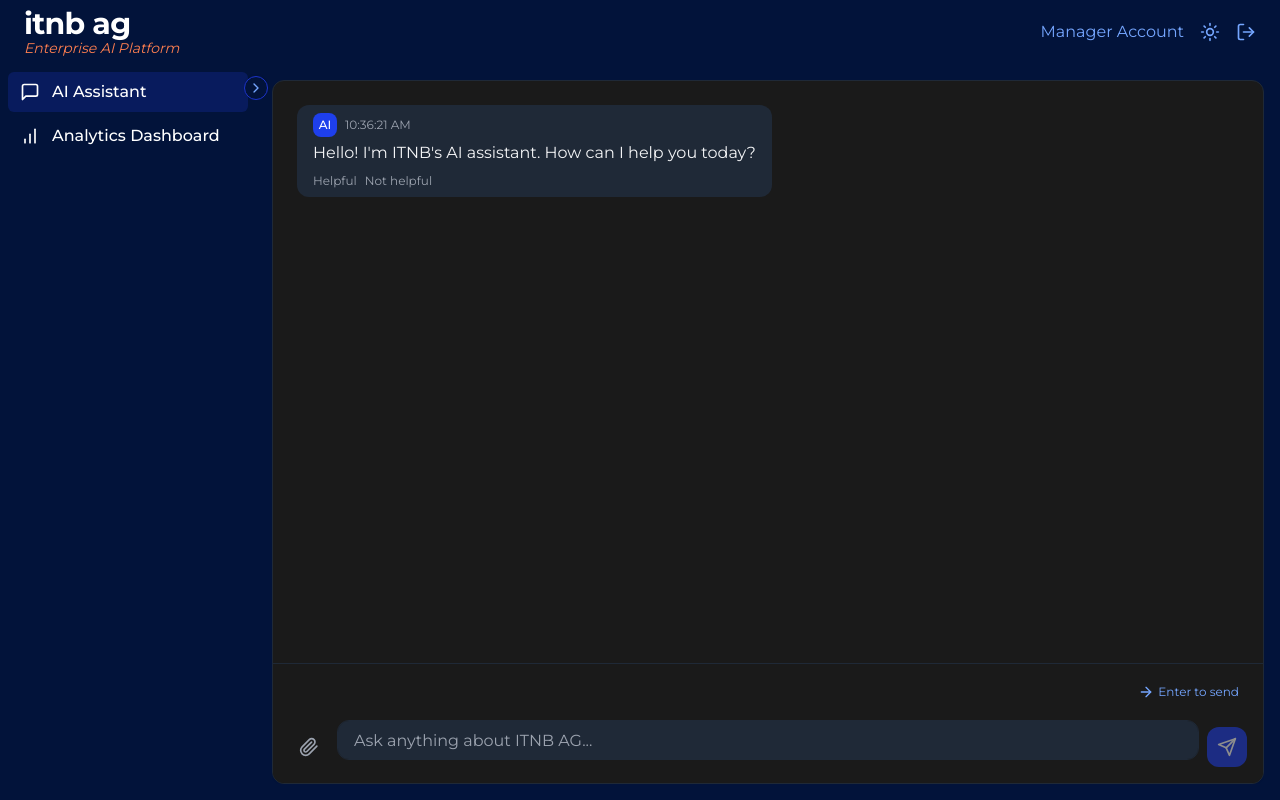
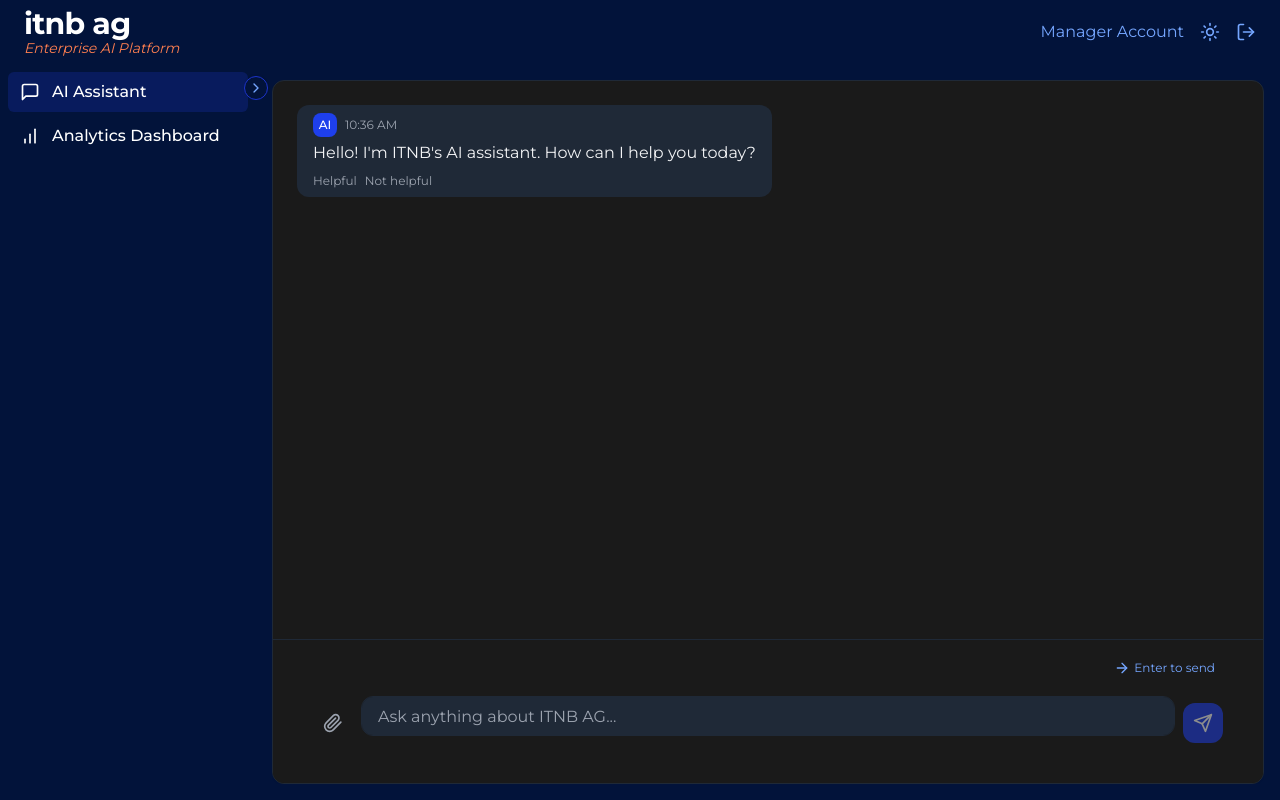
Before and after one commit to SebasFre/itnb_concierge_UI, a Next.js app: page / in a window 1280 px wide. Built offline with nearby package versions, Linux system fonts and the light colour scheme; sample sign-in values are in the browser's storage.

Commit message:
I chnaged a few bugs with the UI such as time stamp of messages, loading of response and chat format.

```diff
--- a/components/chat/chat-interface.tsx
+++ b/components/chat/chat-interface.tsx
@@ -18,12 +18,33 @@
   confidence?: number
 }
 
+// Loading indicator component
+const LoadingIndicator = () => (
+  <div className="flex justify-start">
+    <div className="max-w-[80%] rounded-xl px-4 py-2 bg-gray-100 dark:bg-gray-800">
+      <div className="flex items-center gap-2">
+        <div className="flex h-6 w-6 items-center justify-center rounded-lg bg-[#1e3fec]">
+          <span className="text-xs font-medium text-white">AI</span>
+        </div>
+        <span className="text-xs text-gray-500 dark:text-gray-400">
+          {new Date().toLocaleTimeString([], { hour: '2-digit', minute: '2-digit' })}
+        </span>
+      </div>
+      <div className="mt-2 flex items-center gap-2">
+        <div className="h-2 w-2 rounded-full bg-[#1e3fec] animate-bounce [animation-delay:-0.3s]"></div>
+        <div className="h-2 w-2 rounded-full bg-[#1e3fec] animate-bounce [animation-delay:-0.15s]"></div>
+        <div className="h-2 w-2 rounded-full bg-[#1e3fec] animate-bounce"></div>
+      </div>
+    </div>
+  </div>
+)
+
 export function ChatInterface() {
   const [messages, setMessages] = useState<Message[]>([
     {
       role: "assistant",
       content: "Hello! I'm ITNB's AI assistant. How can I help you today?",
-      timestamp: new Date().toLocaleTimeString([], { hour: '2-digit', minute: '2-digit', second: '2-digit' })
+      timestamp: new Date().toLocaleTimeString([], { hour: '2-digit', minute: '2-digit' })
     }
   ])
   const [input, setInput] = useState("")
@@ -85,7 +106,7 @@
     const userMessage: Message = {
       role: "user",
       content: input.trim(),
-      timestamp: new Date().toLocaleTimeString([], { hour: '2-digit', minute: '2-digit', second: '2-digit' })
+      timestamp: new Date().toLocaleTimeString([], { hour: '2-digit', minute: '2-digit' })
     }
 
     if (selectedFile) {
@@ -121,7 +142,7 @@
         content: response.answer,
         confidence: response.confidence,
         sources: response.sources,
-        timestamp: new Date().toLocaleTimeString([], { hour: '2-digit', minute: '2-digit', second: '2-digit' })
+        timestamp: new Date().toLocaleTimeString([], { hour: '2-digit', minute: '2-digit' })
       }
 
       setMessages(prev => [...prev, assistantMessage])
@@ -132,7 +153,7 @@
         content: error instanceof Error
           ? `Error: ${error.message}`
           : "I apologize, but I encountered an error processing your request. Please try again.",
-        timestamp: new Date().toLocaleTimeString([], { hour: '2-digit', minute: '2-digit', second: '2-digit' })
+        timestamp: new Date().toLocaleTimeString([], { hour: '2-digit', minute: '2-digit' })
       }
       setMessages(prev => [...prev, errorMessage])
     } finally {
@@ -199,7 +220,7 @@
         </div>
       )}
 
-      <CardContent className="flex-1 overflow-y-auto p-6 pb-24">
+      <CardContent className="flex-1 overflow-y-auto p-6 pb-36">
         <div className="space-y-4">
           {messages.map((message, i) => (
             <div
@@ -248,12 +269,13 @@
               </div>
             </div>
           ))}
+          {isLoading && <LoadingIndicator />}
           <div ref={messagesEndRef} />
         </div>
       </CardContent>
 
-      <CardFooter className="absolute bottom-0 left-0 right-0 border-t border-gray-200 bg-white p-4 dark:border-gray-800 dark:bg-[#1a1a1a]">
-        <div className="flex w-full flex-col gap-4">
+      <CardFooter className="absolute bottom-0 left-0 right-0 border-t border-gray-200 bg-white dark:border-gray-800 dark:bg-[#1a1a1a]">
+        <div className="flex w-full flex-col gap-4 p-4">
           {showUpload && (
             <FileUpload
               onFileSelect={setSelectedFile}
```
